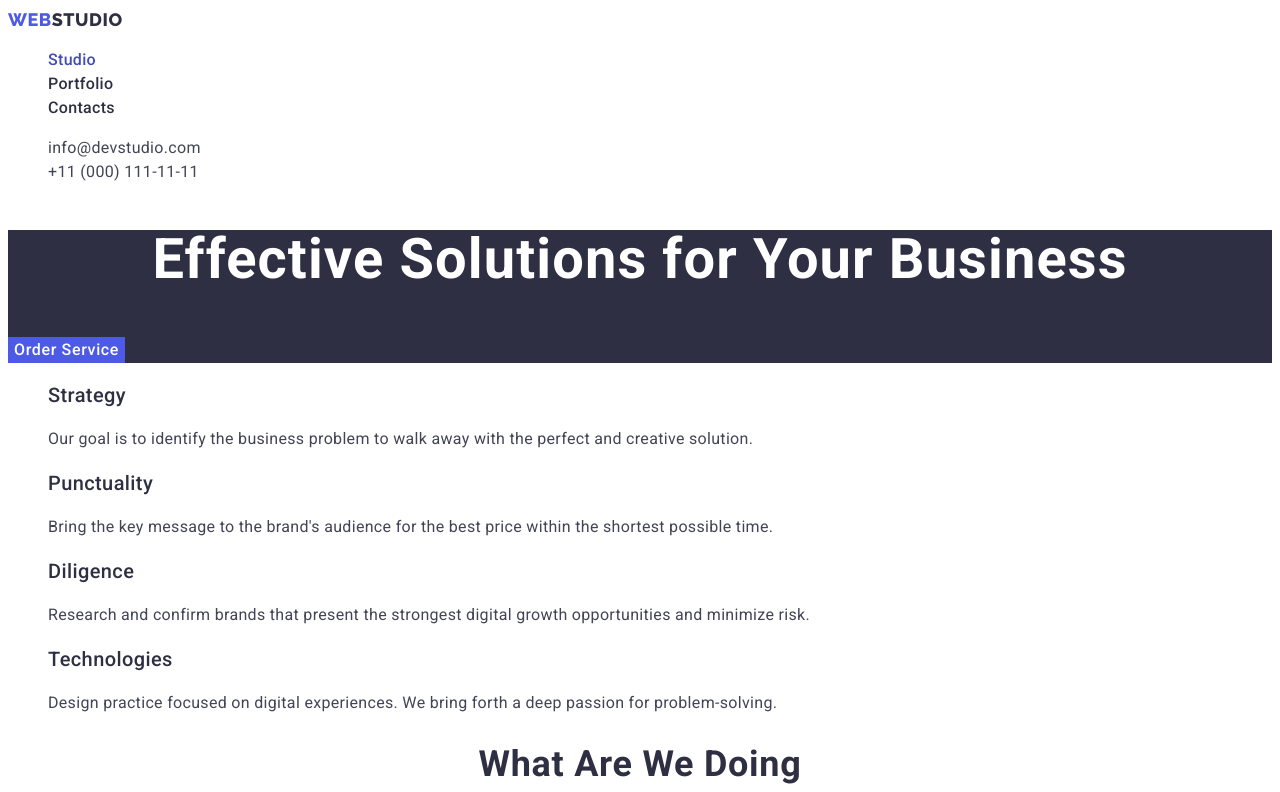
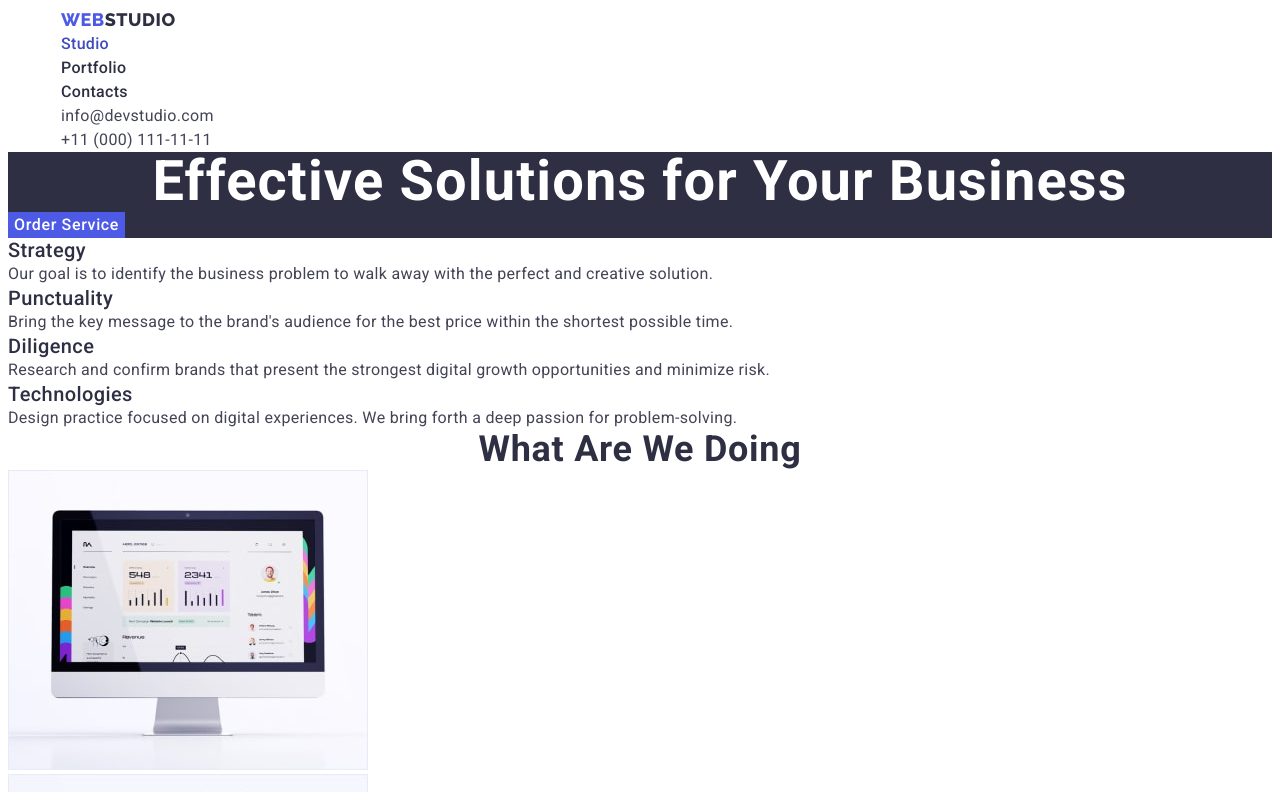
Before and after one commit to havryliaksv/goit-markup-hw-03, a plain HTML site: page index.html in a window 1280 px wide. Shown: the top 792 px of the page. Drawn offline with Linux system fonts and the light colour scheme.

Commit message:
add container

```diff
--- a/css/styles.css
+++ b/css/styles.css
@@ -21,9 +21,29 @@
   --btn-accent-color: #ffffff;
   --btn-projects-border-color: #e7e9fc;
 }
+h1,
+h2,
+h3,
+h4,
+h5,
+h6,
+p {
+  margin: 0;
+}
+ul {
+  margin: 0;
+  padding: 0;
+}
 body {
   font-family: 'Roboto', sans-serif;
   color: var(--text-color);
+}
+.container {
+  width: 100%;
+  max-width: 1158px;
+  padding-left: 15px;
+  padding-right: 15px;
+  margin: 0 auto;
 }
 .link {
   text-decoration: none;
--- a/index.html
+++ b/index.html
@@ -4,28 +4,37 @@
     <meta charset="UTF-8" />
     <meta http-equiv="X-UA-Compatible" content="IE=edge" />
     <meta name="viewport" content="width=device-width, initial-scale=1.0" />
-    <title>homeWork №2</title>
+    <title>homeWork №3</title>
     <link rel="preconnect" href="https://fonts.googleapis.com" />
     <link rel="preconnect" href="https://fonts.gstatic.com" crossorigin />
     <link
       href="https://fonts.googleapis.com/css2?family=Raleway:wght@800&family=Roboto:wght@400;500;700&display=swap"
       rel="stylesheet"
     />
+    <link rel=“stylesheet”
+    href=“https://cdnjs.cloudflare.com/ajax/libs/modern-normalize/1.1.0/modern-normalize.min.css”
+    integrity=“sha512-wpPYUAdjBVSE4KJnH1VR1HeZfpl1ub8YT/NKx4PuQ5NmX2tKuGu6U/JRp5y+Y8XG2tV+wKQpNHVUX03MfMFn9Q==”
+    crossorigin=“anonymous” referrerpolicy=“no-referrer” />
     <link rel="stylesheet" href="./css/styles.css" />
   </head>
 
   <body>
     <header class="header">
+      <div class="container">
         <nav class="header-navigation">
           <a class="header-logo link" href="./index.html">
             Web<span class="header-logo-end">Studio</span>
           </a>
           <ul class="header-list list">
             <li class="header-item">
-            <a class="header-link link current" href="./index.html"> Studio </a>
+              <a class="header-link link current" href="./index.html">
+                Studio
+              </a>
             </li>
             <li class="header-item">
-            <a class="header-link link" href="./portfolio.html"> Portfolio </a>
+              <a class="header-link link" href="./portfolio.html">
+                Portfolio
+              </a>
             </li>
             <li class="header-item">
               <a class="header-link link" href=""> Contacts </a>
@@ -46,6 +55,7 @@
             </li>
           </ul>
         </address>
+      </div>
     </header>
     <main>
       <section class="hero">
```
Also changed, not shown: portfolio.html (+5 -1 lines). Lines whose indentation alone changed are shown as unchanged.
